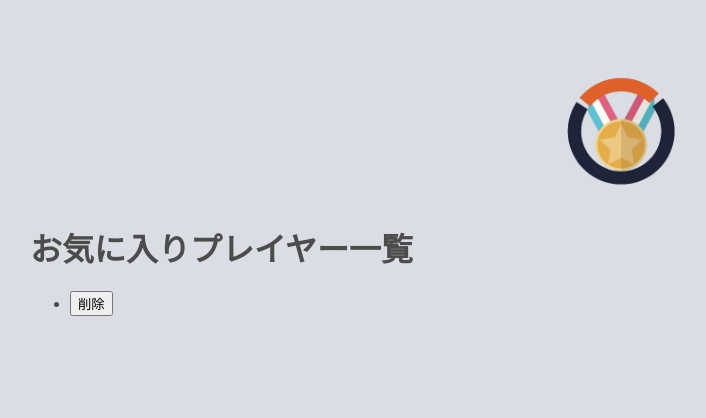
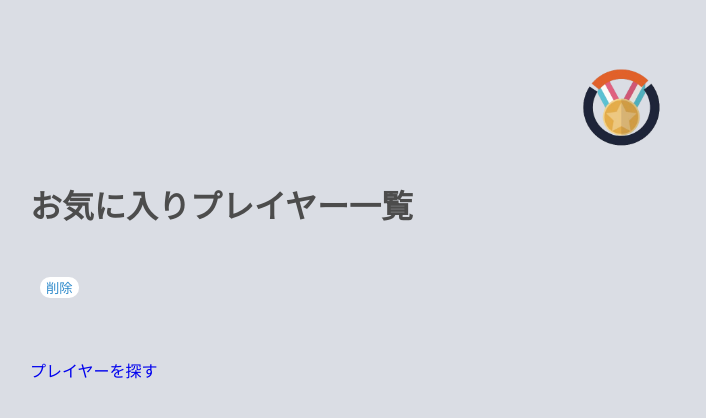
Before and after one commit to SakuraWada/road_map, a Django app: page /favorite_game_player/ in a window 1280 px wide. Shown: the top 418 px of the page, without its empty margins (18-724 px from the left). Run offline with Django 4.2, Linux system fonts and the light colour scheme; a user stored in the database is signed in; tables that the repository leaves empty hold one stand-in row (values such as "Sample post").

Commit message:
ボタンなどの配置修正

```diff
--- a/overwin/static/overwin/css/base.css
+++ b/overwin/static/overwin/css/base.css
@@ -3,6 +3,14 @@ body{
     background-color: #DADDE4;
     font-family: Arial, sans-serif;
     color: #4c4c4c;
+}
+
+a{
+    text-decoration: none;
+}
+
+li{
+    list-style: none;
 }
 
 .logo-img{
--- a/overwin/static/overwin/css/favorite_game_player.css
+++ b/overwin/static/overwin/css/favorite_game_player.css
@@ -0,0 +1,32 @@
+.logo-img{
+    width: 150px;
+}
+
+.content{
+    text-align: left;
+    max-width: 800px;
+}
+
+.favorite-player-list{
+    margin-top: 50px;
+    padding-left: 0;
+}
+
+.favorite-player{
+    margin-bottom: 15px;
+}
+
+.player-link{
+    color: #2e8acb;
+}
+
+.btn-secondary{
+    background-color: white;
+    border: none;
+    border-radius: 10px;
+    margin-left: 10px;
+}
+
+.add-link-area{
+    margin-top: 60px;
+}
--- a/overwin/templates/overwin/favorite_game_player.html
+++ b/overwin/templates/overwin/favorite_game_player.html
@@ -7,20 +7,21 @@
 
 {% block content %}
 {% if object_list %}
+<div class="content">
 <h1>お気に入りプレイヤー一覧</h1>
-<div>
+    <ul class="favorite-player-list">
     {% for player in object_list %}
-    <ul>
-        <li>
-            <a href="{% url 'overwin:game_player_info' %}?battle_tag={{ player.game_player.battle_tag|urlencode }}">{{ player.game_player.battle_tag }}</a>
+        <li class="favorite-player">
+            <a class="player-link" href="{% url 'overwin:game_player_info' %}?battle_tag={{ player.game_player.battle_tag|urlencode }}">{{ player.game_player.battle_tag }}</a>
             <form action="{% url 'overwin:favorite_game_player' %}" method="post" style="display: inline;">
                 {% csrf_token %}
                 <input type="hidden" name="favorite_id" value="{{ player.id }}">
-                <button type="submit">削除</button>
+                <button class="btn-secondary" type="submit">削除</button>
             </form>
         </li>
+    {% endfor %}
     </ul>
-    {% endfor %}
+    <div class="add-link-area"><a href="{% url 'overwin:search_game_player' %}" class="add-link">プレイヤーを探す</a></div>
 </div>
 {% else %}
 <p>プレイヤーが登録されていません</p>
```
